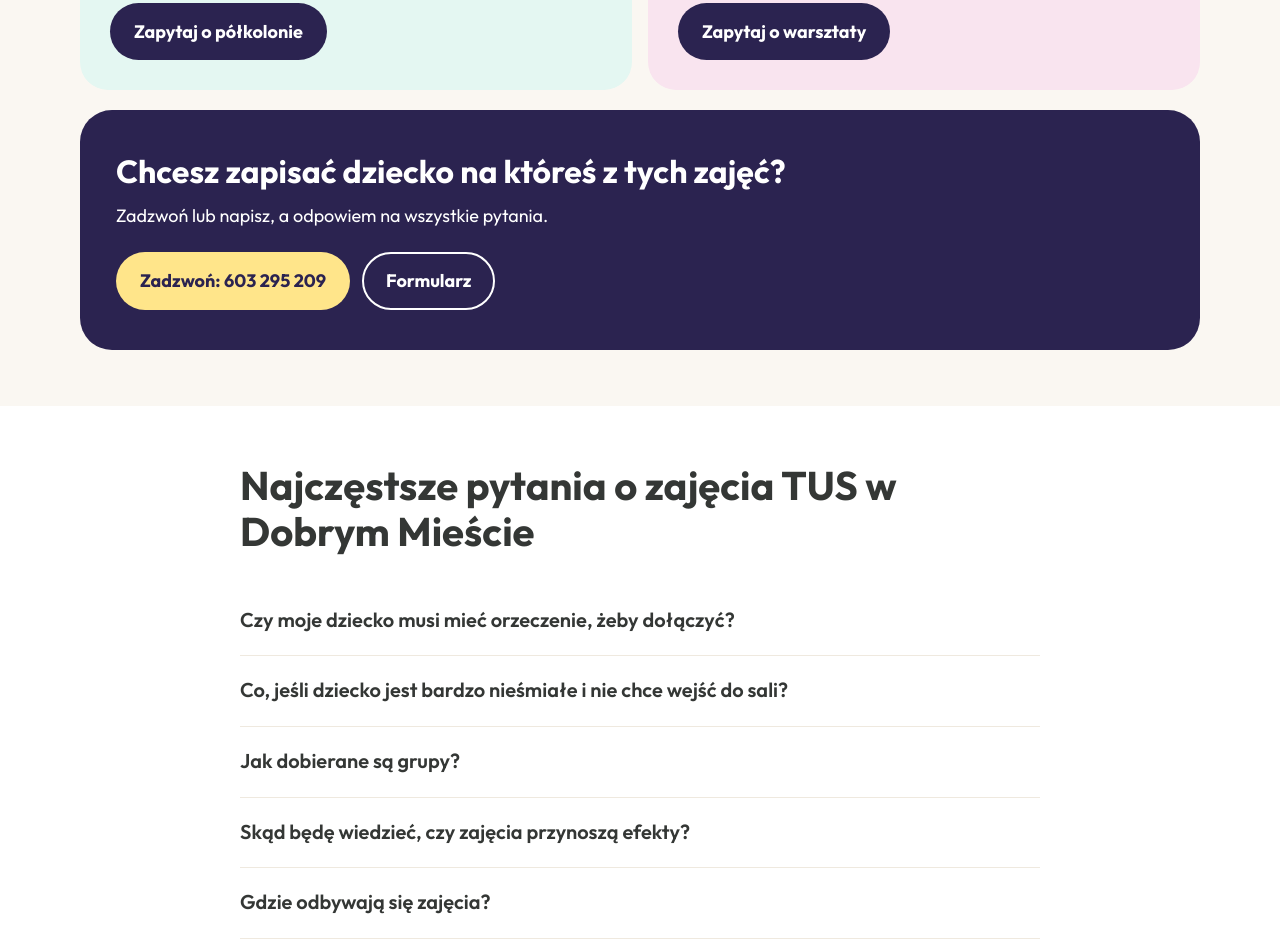
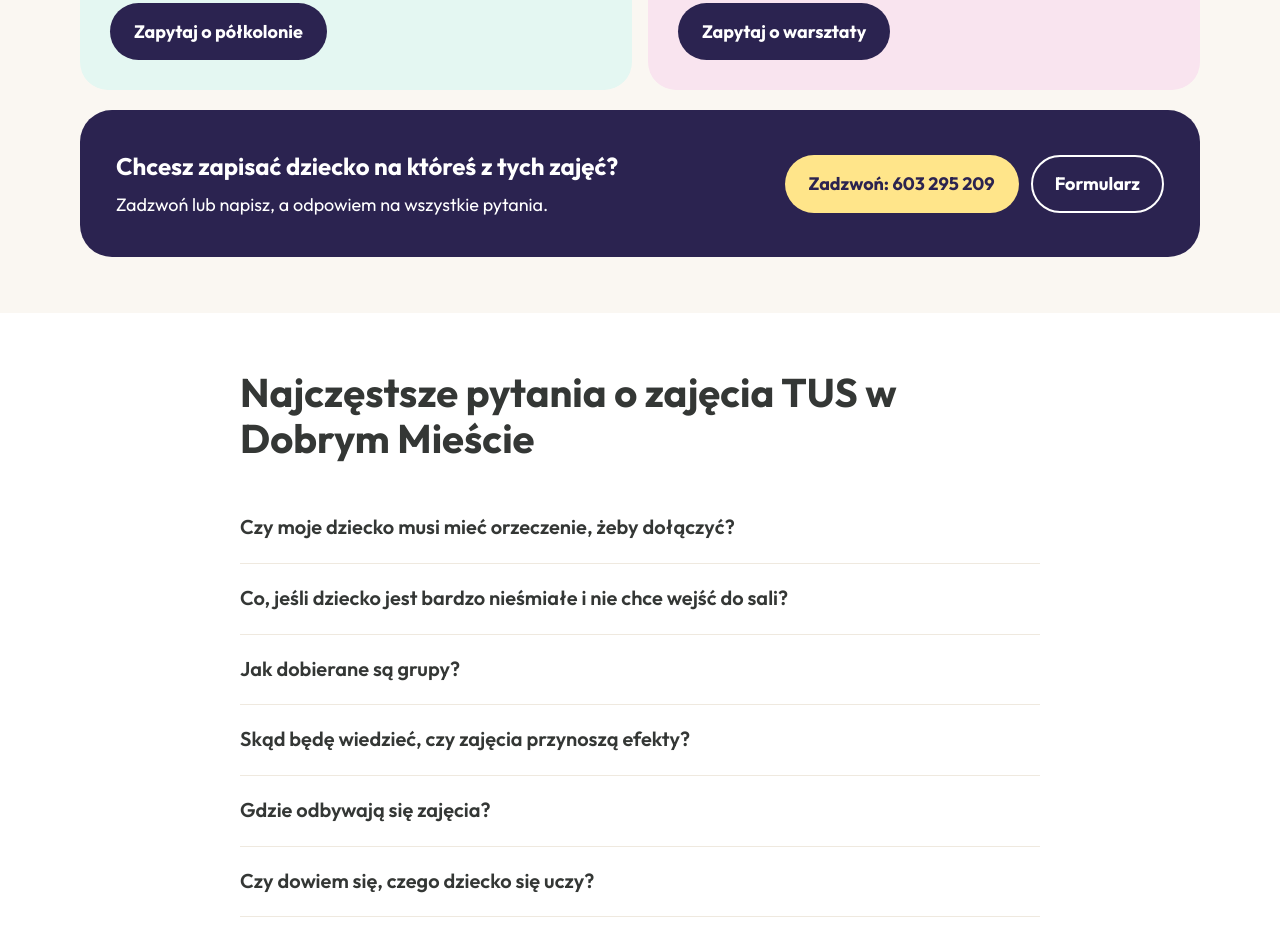
Before and after one commit to AniaFrackiewicz/PlanC, a plain HTML site: page index.html in a window 1280 px wide. Shown: the part 5753-6703 px from the top of the page. Drawn offline with Linux system fonts and the light colour scheme.

Commit message:
CTA: napis obok przycisków, mniejsza czcionka (24px) żeby mieścił się w linii
Co-Authored-By: Claude Haiku 5.5 <noreply@anthropic.com>
Claude-Session: https://claude.ai/code/session_01FuMvR3atavuYCBiQz7Ng3n

```diff
--- a/index.html
+++ b/index.html
@@ -276,8 +276,8 @@
       </div>
     </div>
     <div style="margin-top:20px;background:#2B2350;color:#FFFFFF;border-radius:32px;padding:40px 36px;display:flex;flex-wrap:wrap;gap:24px;justify-content:space-between;align-items:center">
-      <div style="flex:1 1 100%">
-        <h3 class="cta-line" style="font-size:32px;color:#FFFFFF">Chcesz zapisać dziecko na któreś z tych zajęć?</h3>
+      <div style="flex:1 1 auto;min-width:0">
+        <h3 class="cta-line" style="font-size:24px;color:#FFFFFF">Chcesz zapisać dziecko na któreś z tych zajęć?</h3>
         <p style="margin:10px 0 0">Zadzwoń lub napisz, a odpowiem na wszystkie pytania.</p>
       </div>
       <div style="display:flex;flex-wrap:wrap;gap:12px">
```
